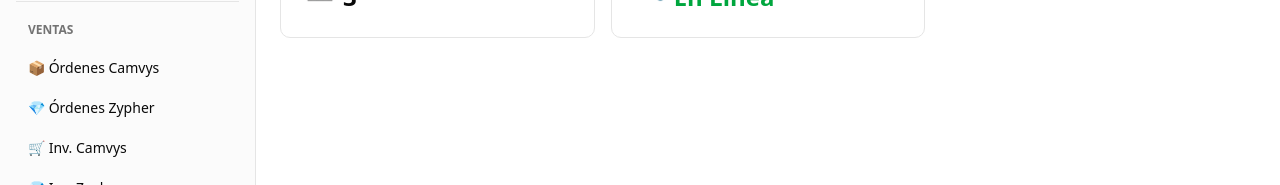
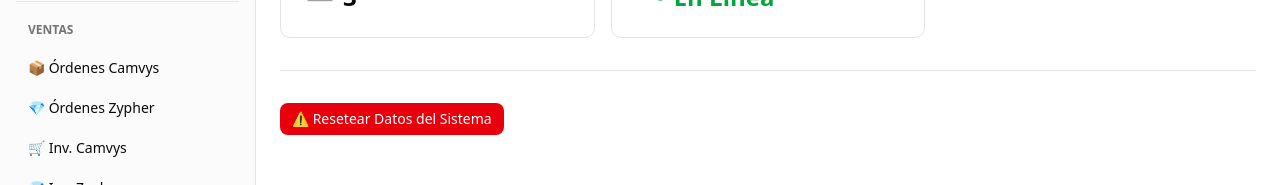
Before and after one commit to ionatan777/cmns-core, a Next.js app: page /overview in a window 1280 px wide. Shown: the part 533-718 px from the top of the page. Built offline with nearby package versions, Linux system fonts and the light colour scheme; no server answers; the database is empty.

Commit message:
feat: Add manual data reset button to dashboard

```diff
--- a/app/(dashboard)/overview/page.tsx
+++ b/app/(dashboard)/overview/page.tsx
@@ -71,6 +71,62 @@ export default function OverviewPage() {
 
     // Find Debt Fund status
     const debtFund = funds.find(f => f.name === 'Deuda')
+
+    const handleResetData = async () => {
+        if (!confirm('¿Estás SEGURO? Esto borrará TODAS las transacciones y reseteará el sistema a: $0 Saldo, $4k Deuda, $110 Inversión.')) return
+
+        try {
+            const supabase = createClient()
+
+            // 1. Delete all transactions (cascade should handle splits if configured, otherwise delete splits first)
+            // Note: RLS must allow this.
+            const { error: txError } = await supabase.from('transactions').delete().neq('id', '00000000-0000-0000-0000-000000000000')
+            if (txError) throw txError
+
+            // 2. Reset Accounts
+            const { error: accError } = await supabase.from('accounts').update({ balance: 0 }).neq('id', '00000000-0000-0000-0000-000000000000')
+            if (accError) throw accError
+
+            // 3. Update Debt Goal
+            await supabase.from('funds').update({ goal_amount: 4000 }).eq('name', 'Deuda')
+
+            // 4. Create Initial Seed Transaction ($110 Income)
+            // First get account & fund IDs
+            const { data: accounts } = await supabase.from('accounts').select('id').eq('type', 'cash').limit(1)
+            const { data: funds } = await supabase.from('funds').select('id').eq('name', 'Capital de Inversión').limit(1)
+
+            if (accounts?.[0] && funds?.[0]) {
+                // Create Transaction
+                const { data: tx, error: seedError } = await supabase.from('transactions').insert({
+                    amount: 110,
+                    type: 'income',
+                    category: 'Capital Inicial',
+                    note: 'Semilla inicial (Neto Semanal)',
+                    date: new Date().toISOString(),
+                    account_id: accounts[0].id
+                }).select().single()
+
+                if (seedError) throw seedError
+
+                // Update Account Balance
+                await supabase.from('accounts').update({ balance: 110 }).eq('id', accounts[0].id)
+
+                // Create Split
+                await supabase.from('transaction_splits').insert({
+                    transaction_id: tx.id,
+                    fund_id: funds[0].id,
+                    amount: 110
+                })
+            }
+
+            alert('Sistema reseteado correctamente. Recargando...')
+            window.location.reload()
+
+        } catch (e: any) {
+            console.error(e)
+            alert('Error al resetear: ' + e.message)
+        }
+    }
 
     return (
         <div className="flex min-h-screen flex-col">
@@ -208,6 +264,13 @@ export default function OverviewPage() {
                         </div>
                     </div>
                 </div>
+
+                {/* Danger Zone */}
+                <div className="mt-8 border-t pt-8">
+                    <Button variant="destructive" size="sm" onClick={handleResetData}>
+                        ⚠️ Resetear Datos del Sistema
+                    </Button>
+                </div>
             </div>
         </div>
     )
```
